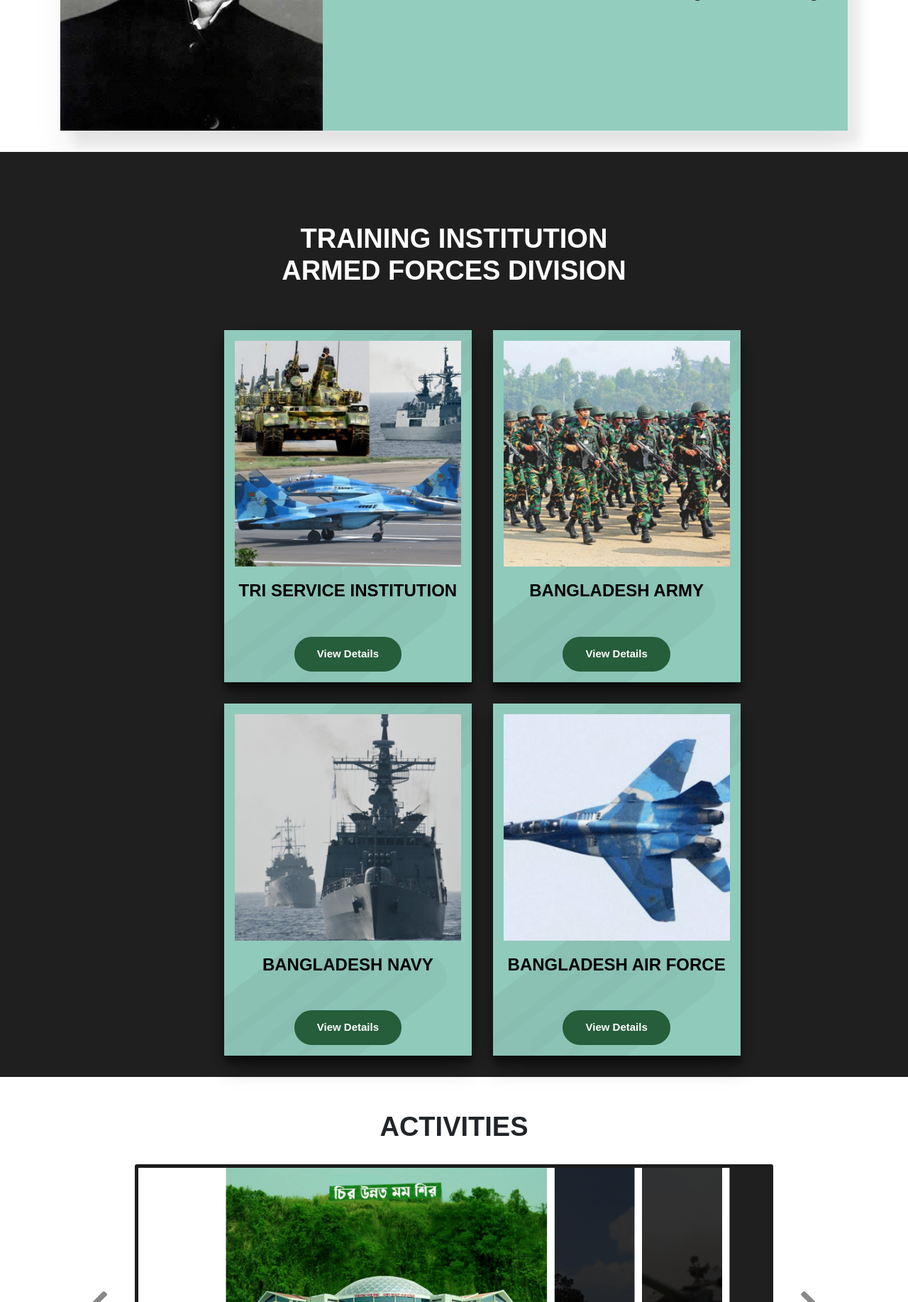
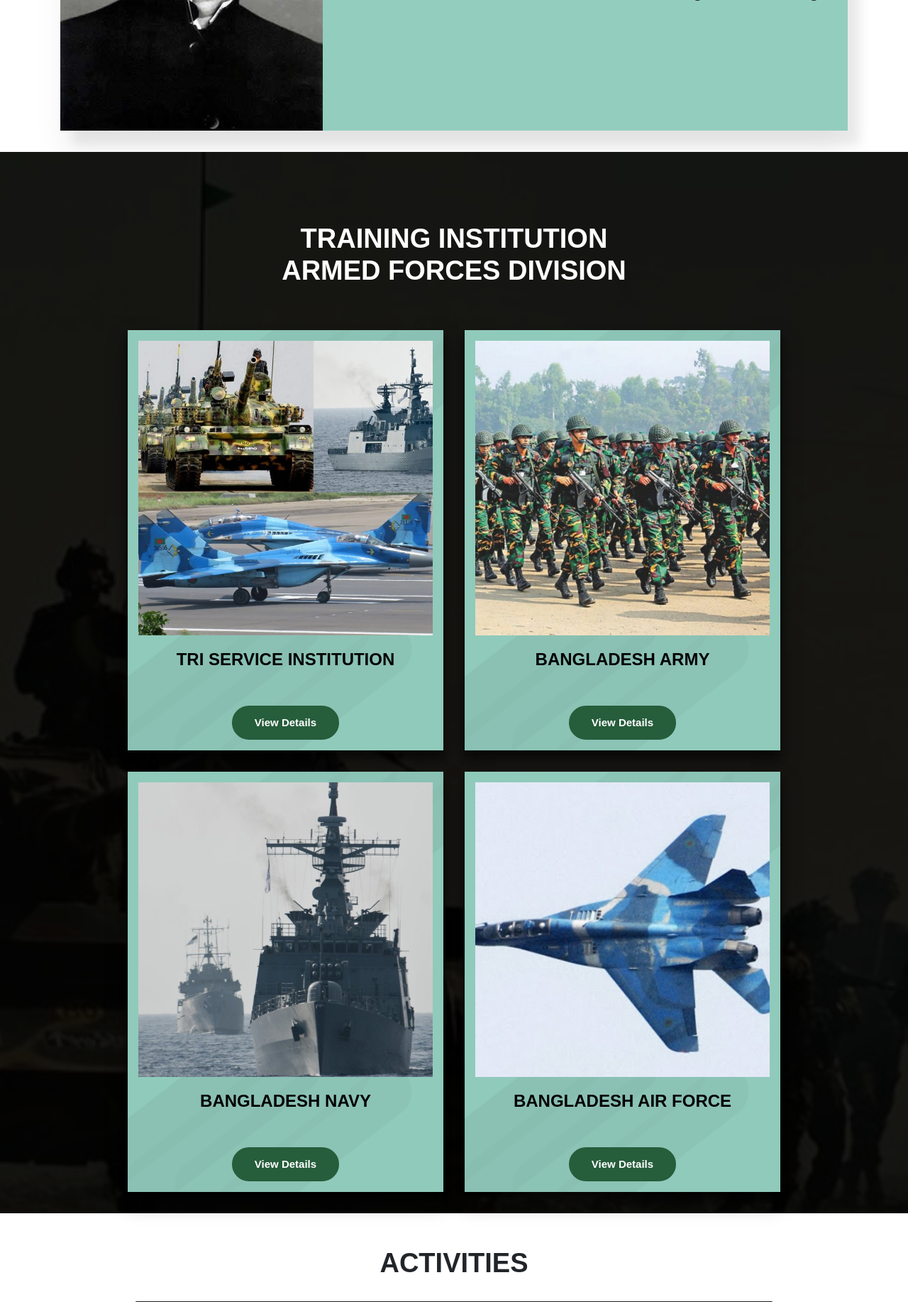
Before and after one commit to labony277/AFD, a PHP site: page / in a window 1280 px wide. Shown: the part 1011-2845 px from the top of the page at 71% size. Run offline with PHP 8.4, Linux system fonts and the light colour scheme; some web fonts are replaced; grey boxes are pictures that could not be loaded.

Commit message:
sasdadasd

```diff
--- a/design_3/index.php
+++ b/design_3/index.php
@@ -30,16 +30,15 @@
         </div>
     </section>
 
-    <section class="pricing-area ptb-100 pb-0 bg-fcfcfc jarallax"
-        data-jarallax='{" speed" : 0.2}'>
+    <section class="pricing-area ptb-100 pb-0 bg-fcfcfc ">
         <div class="container">
             <div class="section-title">
                 <h2 style="color: white">TRAINING INSTITUTION <br> ARMED FORCES
                     DIVISION</h2>
             </div>
 
-            <div class="row" style="margin-left: 216px;">
-                <div class="col-lg-5 col-md-6 col-sm-6">
+            <div class="row justify-content-center">
+                <div class="col-lg-5 col-md-12">
                     <div class="single-pricing-table">
                         <div class="pricing-header">
                             <div class="icon">
@@ -57,7 +56,7 @@
                     </div>
                 </div>
 
-                <div class="col-lg-5 col-md-6 col-sm-6">
+                <div class="col-lg-5 col-md-12">
                     <div class="single-pricing-table">
                         <div class="pricing-header">
                             <div class="icon">
@@ -75,8 +74,8 @@
                     </div>
                 </div>
             </div>
-            <div class="row" style="margin-left: 216px;">
-                <div class="col-lg-5 col-md-6 col-sm-6">
+            <div class="row justify-content-center">
+                <div class="col-lg-5 col-md-12">
                     <div class="single-pricing-table">
                         <div class="pricing-header">
                             <div class="icon">
@@ -94,7 +93,7 @@
                     </div>
                 </div>
 
-                <div class="col-lg-5 col-md-6 col-sm-6">
+                <div class="col-lg-5 col-md-12">
                     <div class="single-pricing-table">
                         <div class="pricing-header">
                             <div class="icon">
```
